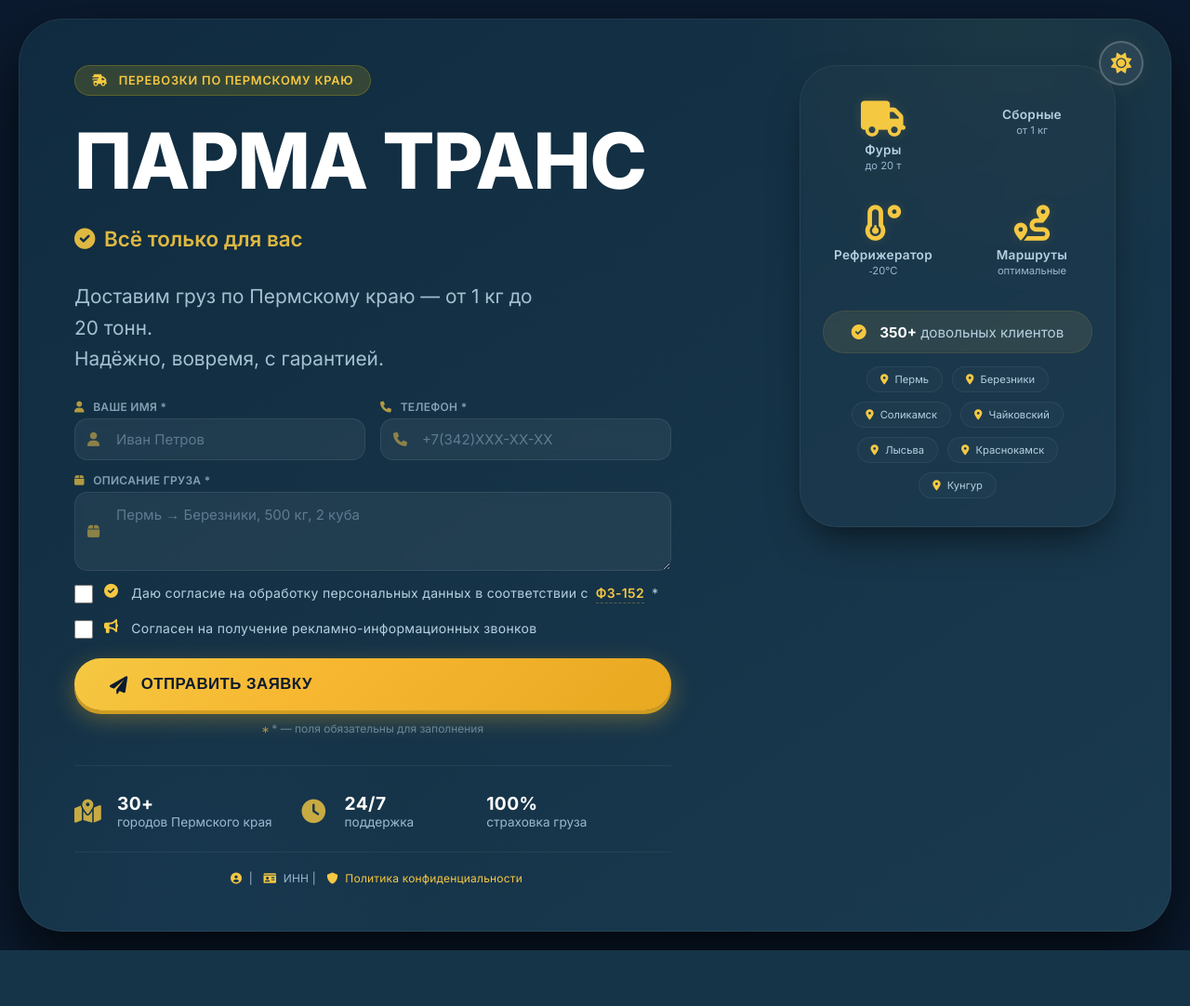
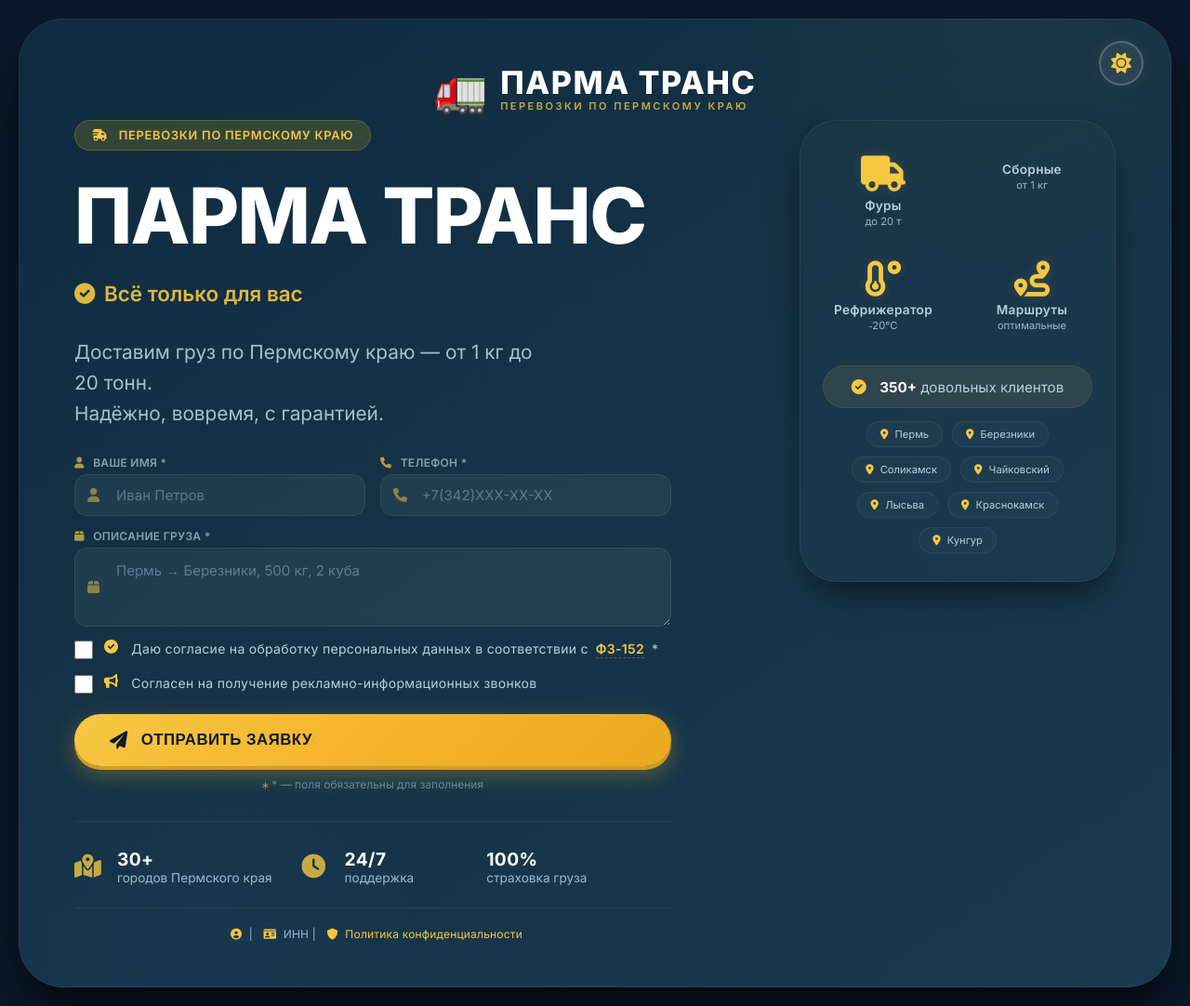
Before and after one commit to kawa904/parma-trans159.ru, a Python web app: template app/templates/index.html in a window 1280 px wide. Shown: the whole page at 93% size. Before the commit the page ends 1022 px from the top, so only its background shows below. Run offline with Jinja, Linux system fonts and the light colour scheme; the template is opened without the code that fills it, so the values that code supplies are empty.

Commit message:
Update index.html

```diff
--- a/app/templates/index.html
+++ b/app/templates/index.html
@@ -14,57 +14,21 @@
 </head>
 <body>
     <div class="cover">
-        <!-- ===== ЛОГОТИП С ГАЗЕЛЬЮ ===== -->
-        <div class="logo-wrapper">
-            <svg class="logo-svg" viewBox="0 0 320 60" xmlns="http://www.w3.org/2000/svg">
-                <!-- ГАЗель -->
-                <g transform="translate(0, 6)">
-                    <rect x="2" y="4" width="40" height="20" rx="3" fill="#f5c842"/>
-                    <rect x="4" y="2" width="18" height="6" rx="2" fill="#d4a020"/>
-                    <rect x="6" y="6" width="14" height="8" rx="1.5" fill="#1a3a4f" opacity="0.6"/>
-                    <rect x="8" y="8" width="4" height="4" rx="0.5" fill="#7ec8e3" opacity="0.5"/>
-                    <rect x="14" y="8" width="4" height="4" rx="0.5" fill="#7ec8e3" opacity="0.5"/>
-                    <rect x="2" y="14" width="5" height="4" rx="1" fill="#ffd700" opacity="0.8"/>
-                    <rect x="35" y="14" width="5" height="4" rx="1" fill="#ff6347" opacity="0.6"/>
-                    <rect x="0" y="20" width="44" height="3" rx="1" fill="#666"/>
-                    <circle cx="14" cy="28" r="7" fill="#333" stroke="#f5c842" stroke-width="1.5"/>
-                    <circle cx="14" cy="28" r="3" fill="#666"/>
-                    <circle cx="14" cy="28" r="1" fill="#888"/>
-                    <circle cx="38" cy="28" r="7" fill="#333" stroke="#f5c842" stroke-width="1.5"/>
-                    <circle cx="38" cy="28" r="3" fill="#666"/>
-                    <circle cx="38" cy="28" r="1" fill="#888"/>
-                    <rect x="44" y="6" width="48" height="18" rx="2" fill="#f5c842"/>
-                    <rect x="46" y="8" width="10" height="6" rx="1" fill="#d4a020"/>
-                    <rect x="58" y="8" width="10" height="6" rx="1" fill="#d4a020"/>
-                    <rect x="70" y="8" width="10" height="6" rx="1" fill="#d4a020"/>
-                    <rect x="82" y="8" width="8" height="6" rx="1" fill="#d4a020"/>
-                    <line x1="46" y1="6" x2="46" y2="24" stroke="#d4a020" stroke-width="1.5"/>
-                    <line x1="56" y1="6" x2="56" y2="24" stroke="#d4a020" stroke-width="1.5"/>
-                    <line x1="66" y1="6" x2="66" y2="24" stroke="#d4a020" stroke-width="1.5"/>
-                    <line x1="76" y1="6" x2="76" y2="24" stroke="#d4a020" stroke-width="1.5"/>
-                    <line x1="86" y1="6" x2="86" y2="24" stroke="#d4a020" stroke-width="1.5"/>
-                    <rect x="48" y="12" width="8" height="6" rx="1" fill="#8B6914" opacity="0.6"/>
-                    <rect x="60" y="10" width="8" height="8" rx="1" fill="#8B6914" opacity="0.5"/>
-                    <rect x="72" y="11" width="8" height="7" rx="1" fill="#8B6914" opacity="0.6"/>
-                </g>
-
-                <!-- Щит с галочкой -->
-                <g transform="translate(100, 3)">
-                    <rect x="0" y="0" width="28" height="28" rx="6" fill="#f5c842" stroke="#d4a020" stroke-width="1.5"/>
-                    <polyline points="6,14 13,21 22,8" fill="none" stroke="#0b1a2e" stroke-width="3.5" stroke-linecap="round" stroke-linejoin="round"/>
-                </g>
-
-                <!-- ПАРМА ТРАНС -->
-                <text x="136" y="18" font-family="'Inter', 'Segoe UI', Arial, sans-serif" font-size="24" font-weight="900" fill="#ffffff" letter-spacing="1.5">
-                    ПАРМА
-                    <tspan font-size="14" fill="#f5c842" dx="-8" dy="6" font-weight="700">ТРАНС</tspan>
-                </text>
-
-                <!-- Подпись: ПЕРЕВОЗКИ ПО ПЕРМСКОМУ КРАЮ -->
-                <text x="136" y="44" font-family="'Inter', 'Segoe UI', Arial, sans-serif" font-size="8" fill="rgba(255,255,255,0.3)" font-weight="400" letter-spacing="2.5">
-                    ПЕРЕВОЗКИ ПО ПЕРМСКОМУ КРАЮ
-                </text>
-            </svg>
+        <!-- ===== НОВЫЙ ЛОГОТИП С ГАЗЕЛЬЮ ===== -->
+        <div class="logo-wrapper" style="display: flex; justify-content: center; align-items: center; margin-bottom: 8px; width: 100%;">
+            <div style="display: flex; align-items: center; gap: 14px; flex-wrap: wrap; justify-content: center;">
+                <!-- Смайлик-газель -->
+                <span style="font-size: 46px; line-height: 1;">🚛</span>
+                <!-- Текст логотипа -->
+                <div style="display: flex; flex-direction: column; align-items: flex-start;">
+                    <span style="font-family: 'Inter', sans-serif; font-size: 34px; font-weight: 900; color: var(--text-primary); letter-spacing: 1.5px; line-height: 1.1;">
+                        ПАРМА ТРАНС
+                    </span>
+                    <span style="font-family: 'Inter', sans-serif; font-size: 11px; color: var(--accent); letter-spacing: 2.5px; font-weight: 600; text-transform: uppercase; opacity: 0.8;">
+                        ПЕРЕВОЗКИ ПО ПЕРМСКОМУ КРАЮ
+                    </span>
+                </div>
+            </div>
         </div>
 
         <!-- Переключатель темы -->
```
